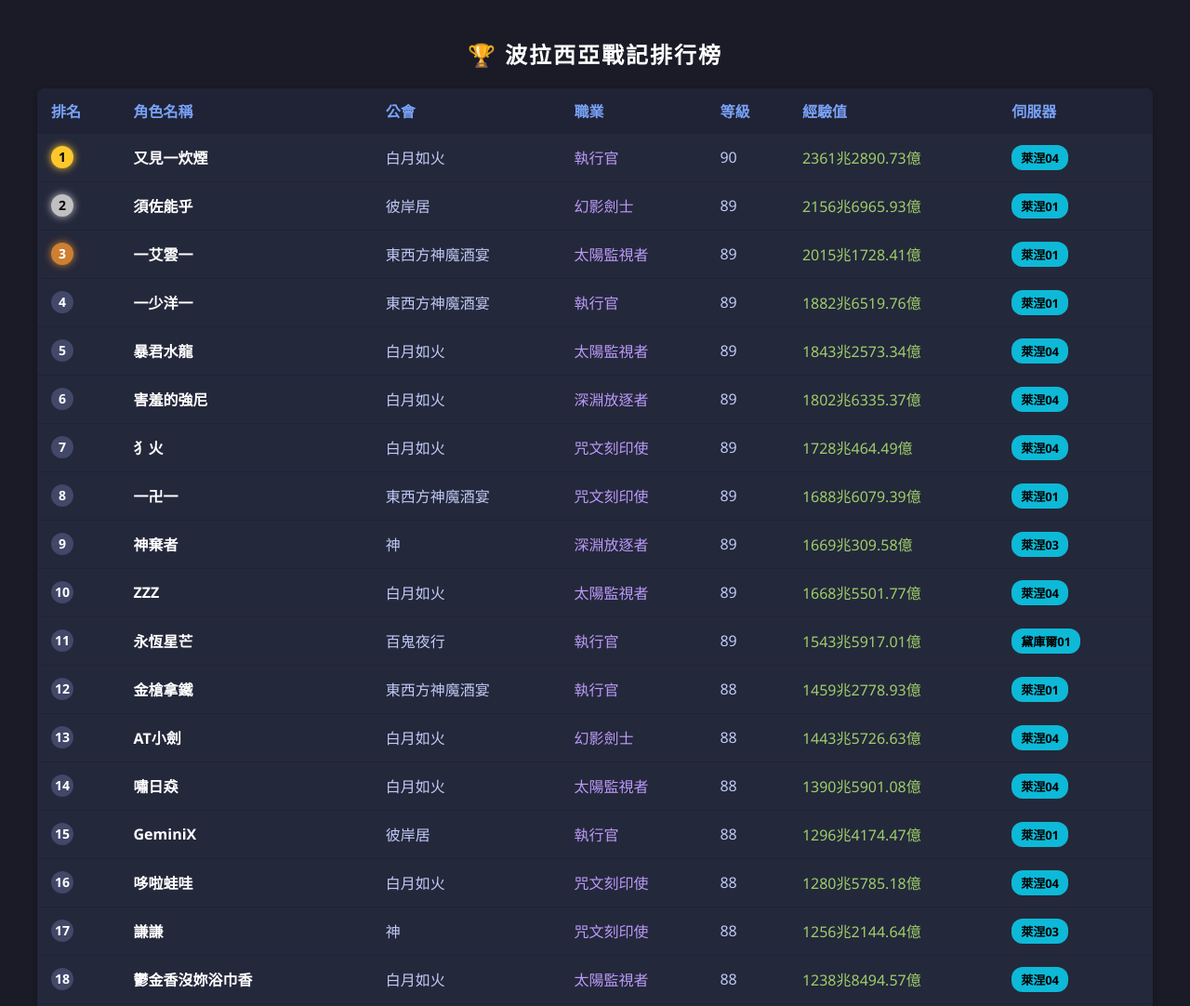
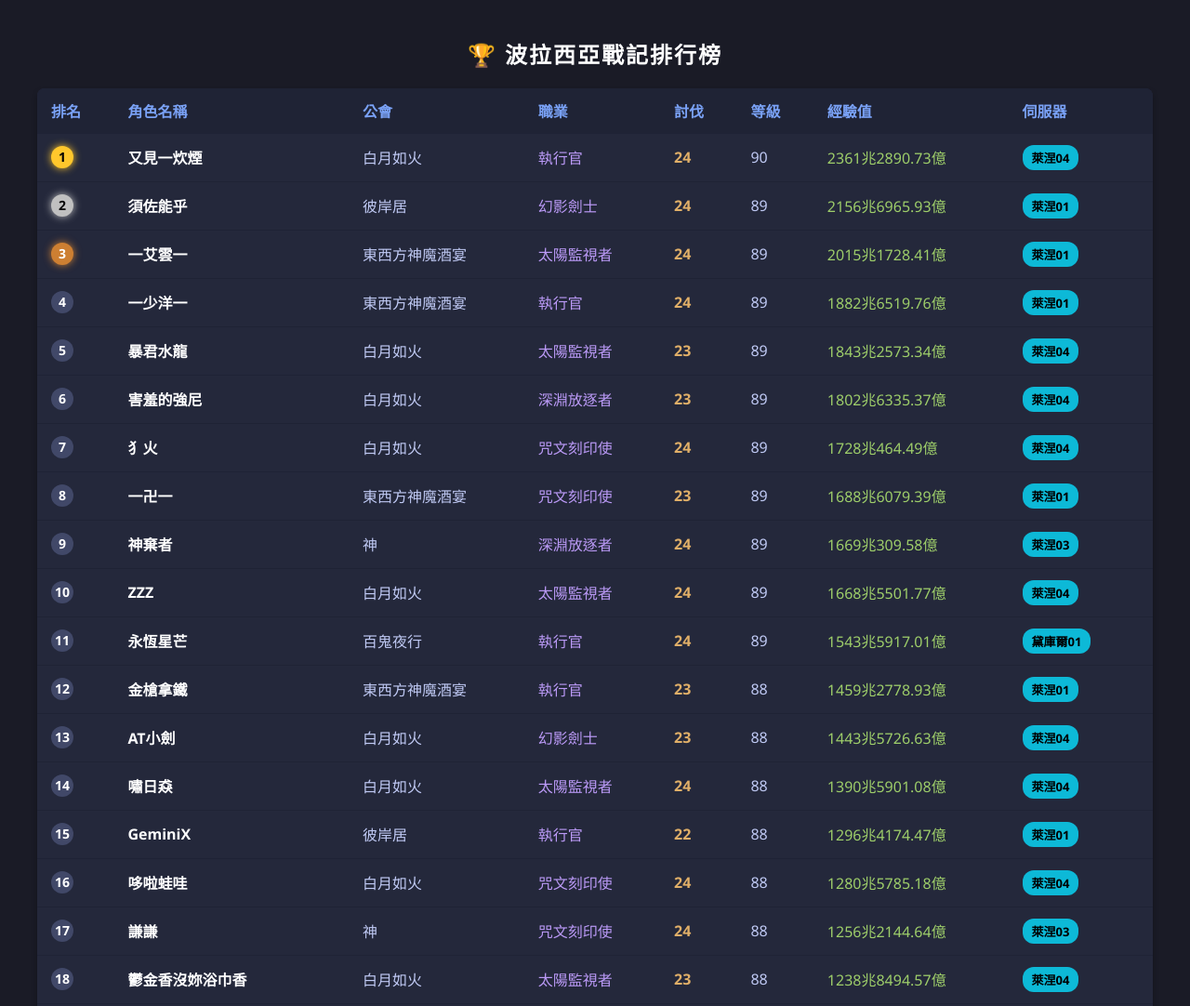
Before and after one commit to star0125rail/woprk, a plain HTML site: page index.html in a window 1280 px wide. Shown: the top 1082 px of the page at 93% size. Drawn offline with Linux system fonts and the light colour scheme.

Commit message:
Update index.html

```diff
--- a/index.html
+++ b/index.html
@@ -5,7 +5,6 @@
     <meta name="viewport" content="width=device-width, initial-scale=1.0">
     <title>波拉西亞戰記 - 戰力排行榜</title>
     <style>
-        /* 深色主題與基礎排版設定 */
         body {
             background-color: #1a1b26;
             color: #c0caf5;
@@ -18,7 +17,6 @@
             color: #ffffff;
             letter-spacing: 2px;
         }
-        /* 表格樣式設計 */
         table {
             width: 100%;
             max-width: 1200px;
@@ -43,7 +41,6 @@
         tr:hover {
             background-color: #2f334d;
         }
-        /* 前三名徽章樣式 */
         .rank-badge {
             display: inline-block;
             width: 24px;
@@ -59,7 +56,6 @@
         .rank-1 { background-color: #ffc72c; color: #000; box-shadow: 0 0 8px #ffc72c; }
         .rank-2 { background-color: #c0c0c0; color: #000; box-shadow: 0 0 8px #c0c0c0; }
         .rank-3 { background-color: #cd7f32; color: #fff; box-shadow: 0 0 8px #cd7f32; }
-        /* 伺服器標籤樣式 */
         .server-tag {
             background-color: #0db9d7;
             color: #000;
@@ -69,11 +65,11 @@
             font-weight: bold;
             display: inline-block;
         }
-        /* 職業名稱高亮 */
         .class-name { color: #bb9af7; }
-        /* 玩家名稱與經驗值高亮 */
         .player-name { color: #ffffff; font-weight: bold; }
-        .exp-text { color: #9ece6a; } /* 給經驗值加個柔和的綠色 */
+        .exp-text { color: #9ece6a; }
+        /* 討伐欄位的特殊樣式（黃色加粗，類似階級感） */
+        .grade-text { color: #e0af68; font-weight: bold; }
     </style>
 </head>
 <body>
@@ -87,13 +83,13 @@
                 <th>角色名稱</th>
                 <th>公會</th>
                 <th>職業</th>
-                <th>等級</th>
+                <th>討伐</th> <th>等級</th>
                 <th>經驗值</th>
                 <th>伺服器</th>
             </tr>
         </thead>
         <tbody id="leaderboard-body">
-            </tbody>
+        </tbody>
     </table>
 
     <script src="data.js"></script>
@@ -102,7 +98,6 @@
         function formatExperience(expValue) {
             const num = Number(expValue);
             if (isNaN(num)) return expValue;
-
             if (num >= 1000000000000) {
                 const zhao = Math.floor(num / 1000000000000);
                 const remainder = num % 1000000000000;
@@ -121,21 +116,19 @@
 
         const tbody = document.getElementById('leaderboard-body');
 
-        // === 新增 1：將所有玩家依照經驗值 (gc_exp) 由高到低進行「全服排序」 ===
+        // 全服經驗值排序
         woprkData.sort((a, b) => Number(b.gc_exp) - Number(a.gc_exp));
 
-        // === 新增 2：排序完後，重新賦予他們 1 ~ N 的「全服名次」 ===
+        // 重新賦予全服名次
         woprkData.forEach((player, index) => {
             player.global_rank = index + 1;
         });
 
-        // 取前 100 名顯示
         const displayData = woprkData.slice(0, 100);
 
         displayData.forEach(player => {
             const tr = document.createElement('tr');
 
-            // 使用新的全服名次 (global_rank) 來顯示徽章
             let rankHtml = `<span class="rank-badge">${player.global_rank}</span>`;
             if (player.global_rank == 1) rankHtml = `<span class="rank-badge rank-1">1</span>`;
             else if (player.global_rank == 2) rankHtml = `<span class="rank-badge rank-2">2</span>`;
@@ -143,20 +136,14 @@
 
             const formattedExp = formatExperience(player.gc_exp);
 
-            // === 新增 3：處理 null 的情況，如果沒有伺服器名稱，先顯示預設文字 ===
-            let serverName = player.world_name;
-            if (!serverName || serverName === "null") {
-                serverName = "未知伺服器";
-            }
-
             tr.innerHTML = `
                 <td>${rankHtml}</td>
                 <td class="player-name">${player.gc_name}</td>
                 <td>${player.guild_name || '-'}</td>
                 <td class="class-name">${player.class_name}</td>
-                <td>${player.gc_level}</td>
+                <td class="grade-text">${player.grade || '-'}</td> <td>${player.gc_level}</td>
                 <td class="exp-text">${formattedExp}</td>
-                <td><span class="server-tag">${serverName}</span></td>
+                <td><span class="server-tag">${player.world_name}</span></td>
             `;
             tbody.appendChild(tr);
         });
```
